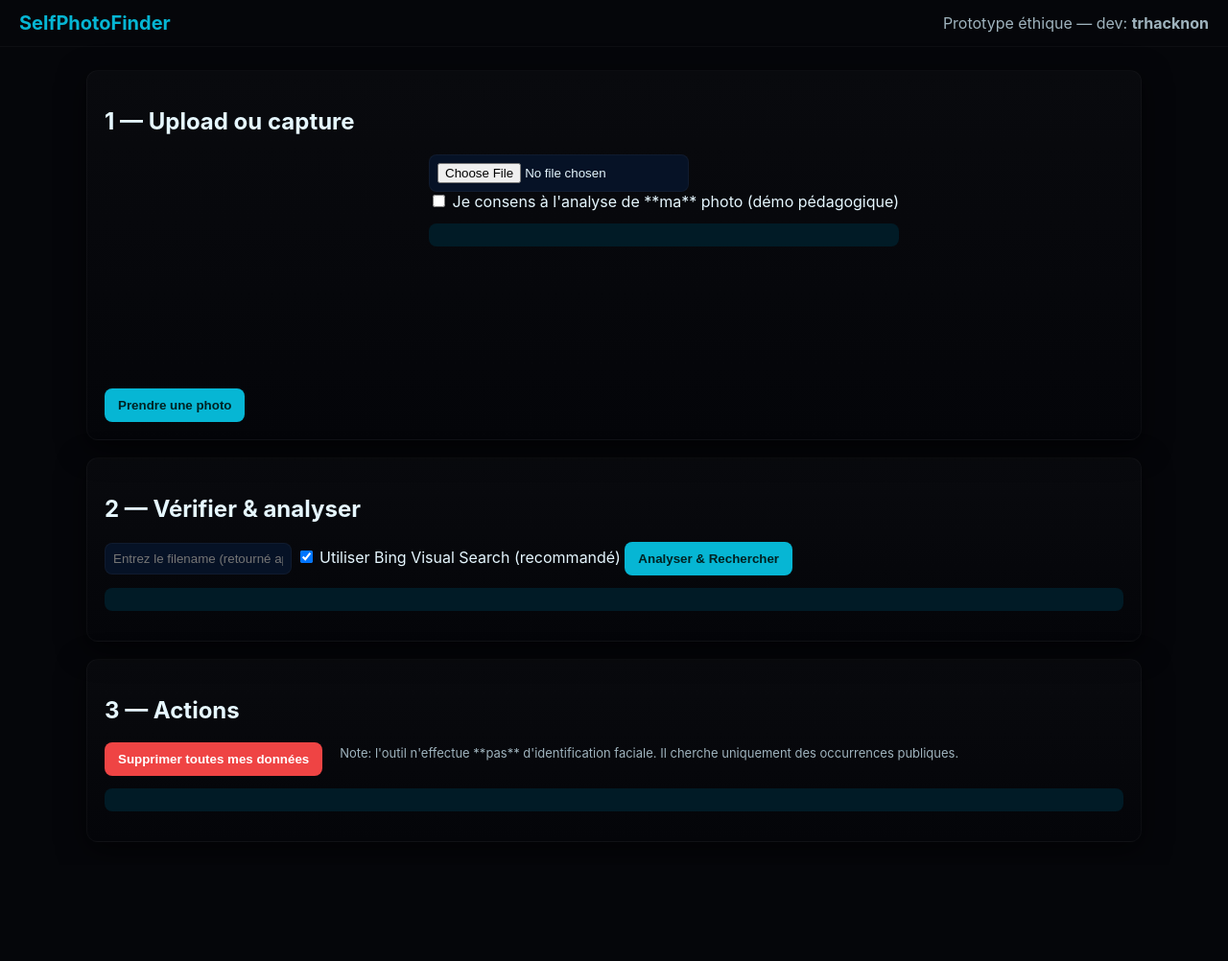
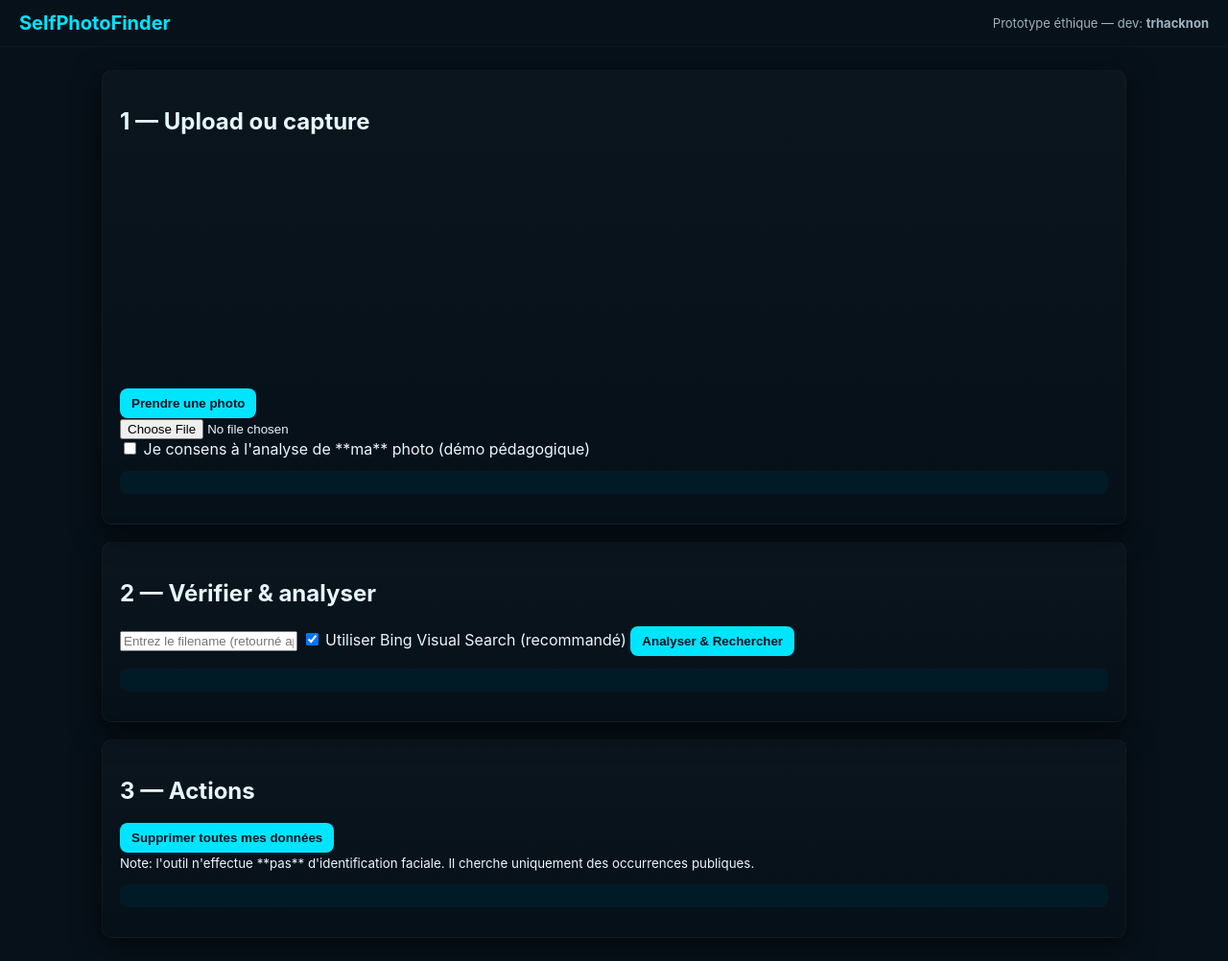
Before and after one commit to tucommenceapousser/dirlifu, a Flask app: page / in a window 1280 px wide. Shown: the whole page at 96% size. Before the commit the page ends 846 px from the top, so only its background shows below. Run offline with Flask 2, Linux system fonts and the light colour scheme.

Commit message:
Update style.css

```diff
--- a/static/style.css
+++ b/static/style.css
@@ -1,20 +1,22 @@
 :root{
-  --bg:#05060a;
-  --card:#071022;
-  --accent:#06b6d4;
+  --bg:#07111a;
+  --card:#0f1724;
+  --accent:#00e5ff;
   --muted:#9fb3bd;
   --text:#e6f7ff;
 }
+*{box-sizing:border-box}
 body{ margin:0; font-family:Inter, "Segoe UI", Arial; background:var(--bg); color:var(--text); }
 .topbar{ display:flex; justify-content:space-between; align-items:center; padding:12px 20px; border-bottom:1px solid rgba(255,255,255,0.03); }
 .brand{ font-weight:700; font-size:20px; color:var(--accent); }
-.subtitle{ color:var(--muted); }
+.subtitle{ color:var(--muted); font-size:13px; }
 .container{ max-width:1100px; margin:24px auto; padding:0 16px; }
-.card{ background:linear-gradient(180deg, rgba(255,255,255,0.02), rgba(0,0,0,0.02)); border:1px solid rgba(255,255,255,0.03); padding:18px; border-radius:12px; margin-bottom:18px; box-shadow: 0 8px 30px rgba(0,0,0,0.6); }
-.row{ display:flex; gap:18px; align-items:flex-start; }
-.btn{ background:var(--accent); color:#022; border:none; padding:10px 14px; border-radius:8px; cursor:pointer; font-weight:600; }
-.btn.danger{ background:#ef4444; color:white; }
-.output{ background:#011b26; padding:12px; border-radius:8px; color:#cfe; overflow:auto; max-height:320px; white-space:pre-wrap; }
-input[type="file"]{ color:var(--text); }
-input, textarea{ padding:8px; border-radius:8px; border:1px solid rgba(255,255,255,0.04); background:#061226; color:var(--text); }
-.muted{ color:var(--muted); font-size:13px; }
+.card{ background:linear-gradient(180deg, rgba(255,255,255,0.02), rgba(0,0,0,0.02)); border:1px solid rgba(255,255,255,0.03); padding:18px; border-radius:10px; margin-bottom:18px; box-shadow: 0 8px 30px rgba(0,0,0,0.6); }
+textarea{ width:100%; padding:10px; border-radius:8px; border:1px solid rgba(255,255,255,0.03); background:#061226; color:var(--text); min-height:120px; }
+.controls{ margin-top:8px; display:flex; gap:12px; align-items:center; }
+.btn{ background:var(--accent); color:#012; border:none; padding:8px 12px; border-radius:8px; cursor:pointer; font-weight:600; }
+.output{ background:#011b26; padding:12px; border-radius:8px; color:#cfe; overflow:auto; max-height:420px; white-space:pre-wrap; }
+.progress{ width:100%; height:12px; background:#022; border-radius:8px; margin-top:8px; overflow:hidden; }
+#progressFill{ height:100%; background:linear-gradient(90deg,#00e5ff,#00ffa6); width:0%;}
+input[type=file]{ color:var(--text); }
+input[type=number]{ width:80px; padding:6px; border-radius:6px; }
```
